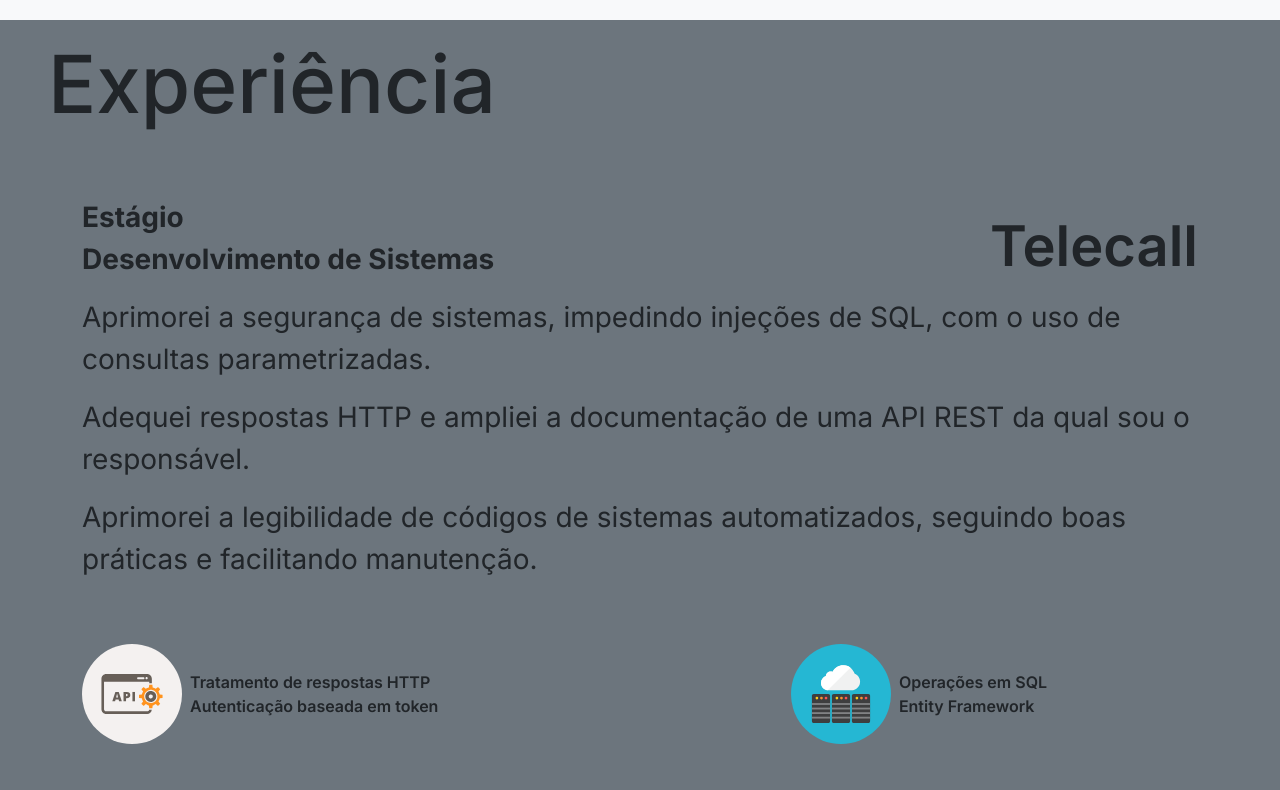
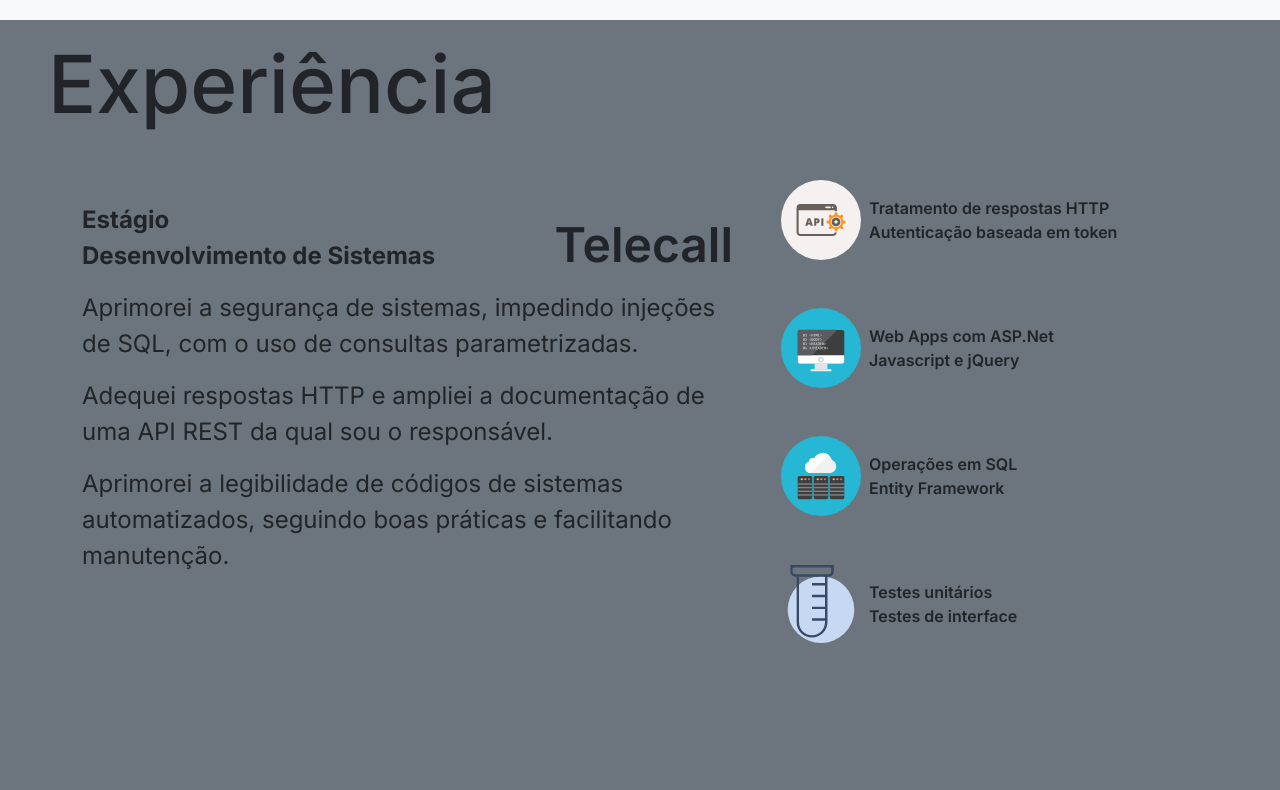
Before and after one commit to matheusg1/portfolio-react, a React (Create React App) app: page / in a window 1280 px wide. Shown: the part 1580-2370 px from the top of the page. Built offline with nearby package versions, Linux system fonts and the light colour scheme.

Commit message:
Ajustes de responsividade

```diff
--- a/src/App.js
+++ b/src/App.js
@@ -37,7 +37,6 @@ function App() {
 
             <ConhecimentosDiv />
             <ExperienciasDiv />
-
             <ProjetosDiv />
 
         </>
--- a/src/components/ExperienciasDiv/index.js
+++ b/src/components/ExperienciasDiv/index.js
@@ -7,33 +7,35 @@ export default function ExperienciasDiv() {
     return (
         <div className='bg-secondary min-vh-100 text-dark pb-5' id="experiencias" >
 
-            <div className="display-1 fw-medium ms-2 ms-sm-5 pt-3 pb-2 pb-md-5">Experiência</div>
+            <div className="display-1 fw-medium ms-2 ms-sm-5 pt-3 pb-2 pb-md-0">Experiência</div>
 
             <div className='container'>
-                <div className='d-flex flex-column flex-xxl-row'>
-                    <div className='my-auto div1 col-12 col-xxl-8'>
+                <div className='d-flex flex-column flex-xl-row'>
+
+                    <div className='my-auto div1 col-12 col-xl-7 col-xxl-8'>
                         <div className="d-flex flex-column flex-sm-row flex-md-row justify-content-between py-3 mb-xxl-3">
                             <div className="fs-5 d-flex flex-column justify-content-center pt-lg-5 pt-xl-0 pt-xxl-0">
-                                <div className='fs-3 fw-bold'>Estágio</div>
-                                <div className='fs-3 fw-bold'>Desenvolvimento de Sistemas</div>
+                                <div className='fs-4 fw-bold'>Estágio</div>
+                                <div className='fs-4 fw-bold'>Desenvolvimento de Sistemas</div>
                             </div>
-                            <div className='display-4 fw-semibold align-self-sm-end'>Telecall</div>
+                            <div className='display-5 fw-semibold align-self-sm-end'>Telecall</div>
                         </div>
 
-                        <div className="fs-5 col-sm-12 col-md-12 col-lg-12 col-xl-12 col-xxl-12">
-                            <p className='fs-3'>Aprimorei a segurança de sistemas, impedindo injeções de SQL, com o uso de consultas
+                        <div className="fs-4 col-sm-12 col-md-12 col-lg-12 col-xl-12 col-xxl-12">
+                            <p className=''>Aprimorei a segurança de sistemas, impedindo injeções de SQL, com o uso de consultas
                                 parametrizadas.</p>
-                            <p className='fs-3'>Adequei respostas HTTP e ampliei a documentação de uma API REST da qual sou o
+                            <p className=''>Adequei respostas HTTP e ampliei a documentação de uma API REST da qual sou o
                                 responsável.</p>
-                            <p className='fs-3'>Aprimorei a legibilidade de códigos de sistemas automatizados, seguindo boas práticas e
+                            <p className=''>Aprimorei a legibilidade de códigos de sistemas automatizados, seguindo boas práticas e
                                 facilitando
                                 manutenção.</p>
                         </div>
                     </div>
 
-                    <div className='ms-xxl-5 my-auto div2 col-12 col-xxl-4'>
-                        <div className="d-flex flex-column flex-md-row flex-xxl-column">
-                            <div className='col-12 col-md-6 col-xxl-12 py-xxl-0'>
+                    <div className='ms-xl-5 my-auto col-12 col-xl-5 col-xxl-4'>
+                        <div className="d-flex flex-column flex-md-row flex-xl-column">
+
+                            <div className='col-12 col-md-6 col-xl-12 py-xxl-0'>
                                 <div className="d-flex align-items-center my-5">
                                     <img className="vertical-icon me-2 me-xxl-2" src={apiIcon} />
                                     <div className="d-flex flex-column align-content-center fs-6 fw-semibold">
@@ -50,15 +52,15 @@ export default function ExperienciasDiv() {
                                     </div>
                                 </div>
                             </div>
-                            <div className='col-12 col-md-6 col-xxl-12 py-xxl-0'>
-                                <div className="d-flex align-items-center justify-content-lg-center justify-content-xl-center justify-content-xxl-start my-5">
+                            <div className='col-12 col-md-6 col-xl-12 py-xxl-0'>
+                                <div className="d-flex align-items-lg-center justify-content-md-center justify-content-xl-start my-5">
                                     <img className="vertical-icon me-2" src={databaseIcon} />
                                     <div className="d-flex flex-column align-content-center fs-6 fw-semibold">
                                         <p className="my-0">Operações em SQL</p>
                                         <p className="my-0">Entity Framework</p>
                                     </div>
                                 </div>
-                                <div className="d-flex align-items-center justify-content-lg-center  justify-content-xl-center justify-content-xxl-start mb-4 mb-sm-0">
+                                <div className="d-flex align-items-center justify-content-md-center justify-content-xl-start mb-4 mb-sm-0">
                                     <img className="vertical-icon me-2" src={testIcon} />
                                     <div className="d-flex flex-column align-content-center fs-6 fw-semibold">
                                         <p className="my-0">Testes unitários</p>
--- a/src/index.css
+++ b/src/index.css
@@ -42,7 +42,7 @@ code {
 }
 
 .vertical-icon {
-  height: 100px;
+  height: 80px;
 }
 
 #icon-name {
```
